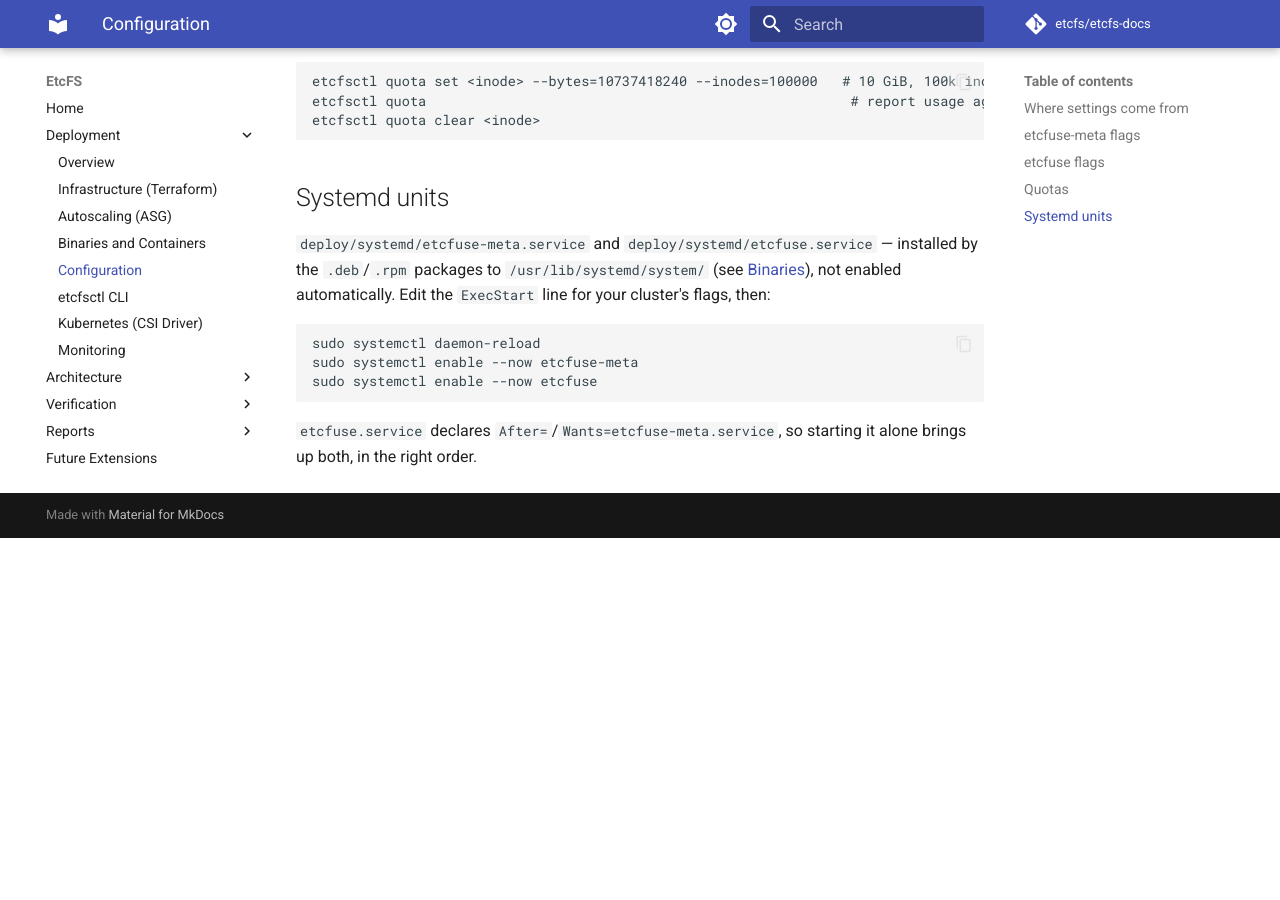
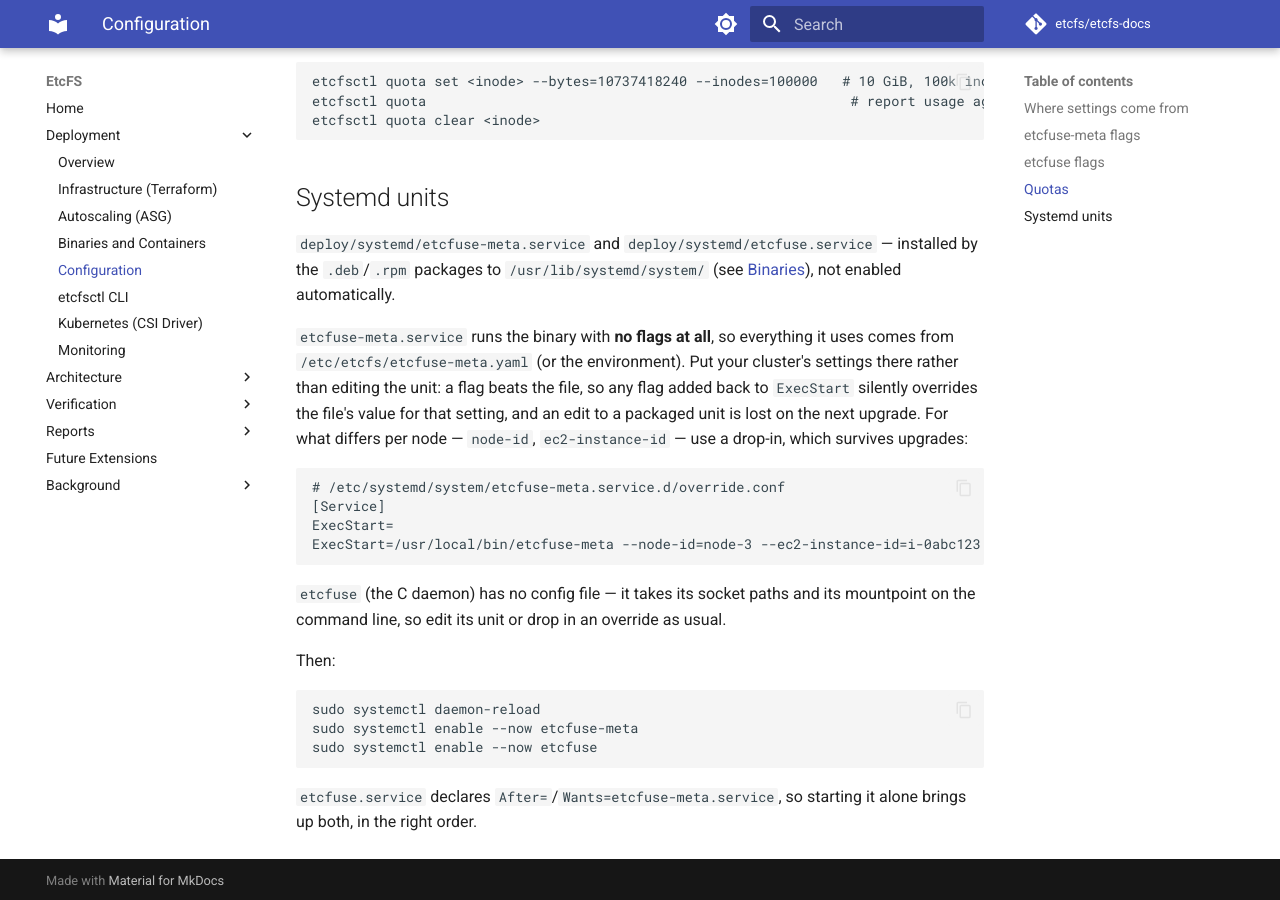
Before and after one commit to etcfs/etcfs-docs, an MkDocs documentation site: the page built from docs/deployment/configuration.md, in a window 1280 px wide and 900 px high, scrolled down 4854 px. Built offline with MkDocs 1.6.1 and Material for MkDocs 9.7.7, drawn with Linux system fonts in a browser that asks for light colours; comment, search, counter and statistics services are not loaded; before the commit the page ends 5392 px from its top, so only the background shows below that.

Commit message:
docs: documented configuring etcfuse-meta through its config file instead of the unit's ExecStart

````diff
--- a/docs/deployment/configuration.md
+++ b/docs/deployment/configuration.md
@@ -118,8 +118,28 @@ etcfsctl quota clear <inode>
 
 `deploy/systemd/etcfuse-meta.service` and `deploy/systemd/etcfuse.service`
 — installed by the `.deb`/`.rpm` packages to `/usr/lib/systemd/system/`
-(see [Binaries](binaries.md)), not enabled automatically. Edit the
-`ExecStart` line for your cluster's flags, then:
+(see [Binaries](binaries.md)), not enabled automatically.
+
+`etcfuse-meta.service` runs the binary with **no flags at all**, so
+everything it uses comes from `/etc/etcfs/etcfuse-meta.yaml` (or the
+environment). Put your cluster's settings there rather than editing the
+unit: a flag beats the file, so any flag added back to `ExecStart` silently
+overrides the file's value for that setting, and an edit to a packaged unit
+is lost on the next upgrade. For what differs per node — `node-id`,
+`ec2-instance-id` — use a drop-in, which survives upgrades:
+
+```ini
+# /etc/systemd/system/etcfuse-meta.service.d/override.conf
+[Service]
+ExecStart=
+ExecStart=/usr/local/bin/etcfuse-meta --node-id=node-3 --ec2-instance-id=i-0abc123
+```
+
+`etcfuse` (the C daemon) has no config file — it takes its socket paths and
+its mountpoint on the command line, so edit its unit or drop in an override
+as usual.
+
+Then:
 
 ```bash
 sudo systemctl daemon-reload
````
Also changed, not shown: docs/deployment/autoscaling.md (+10 -6 lines).
